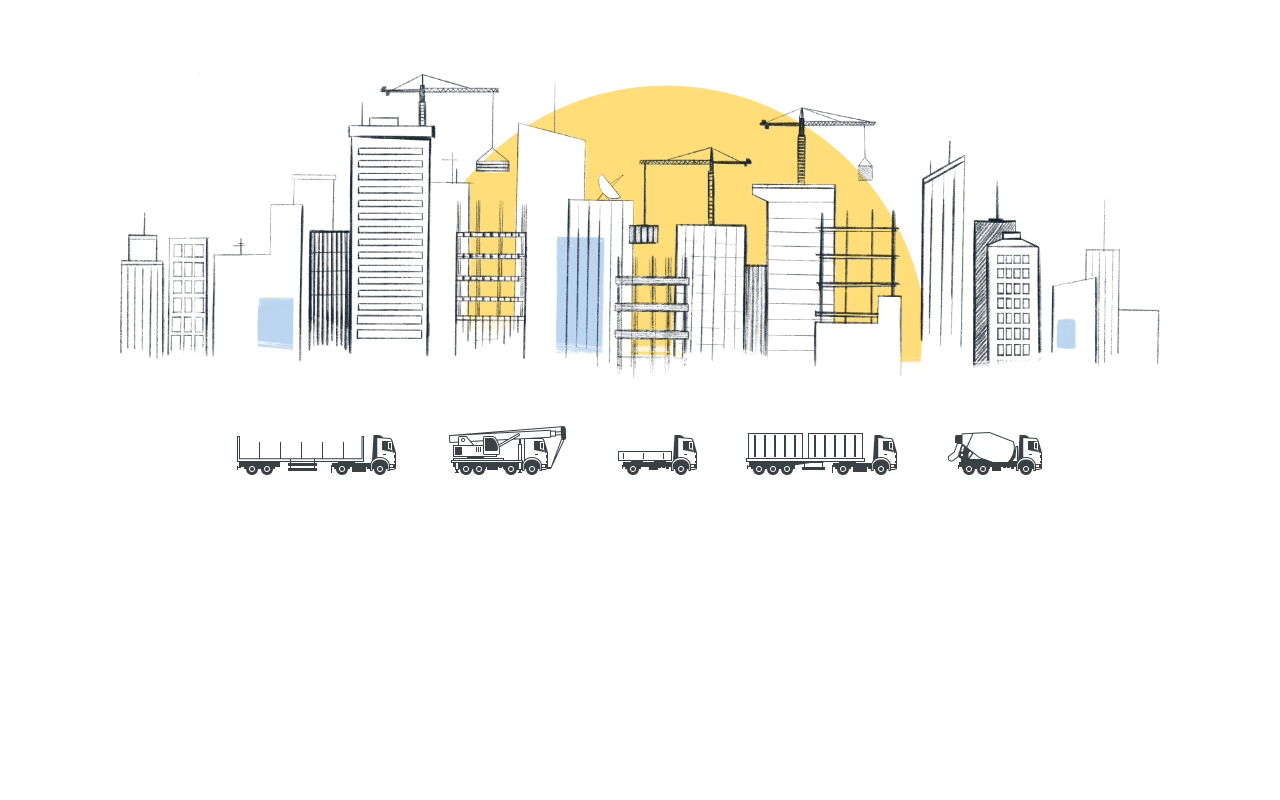
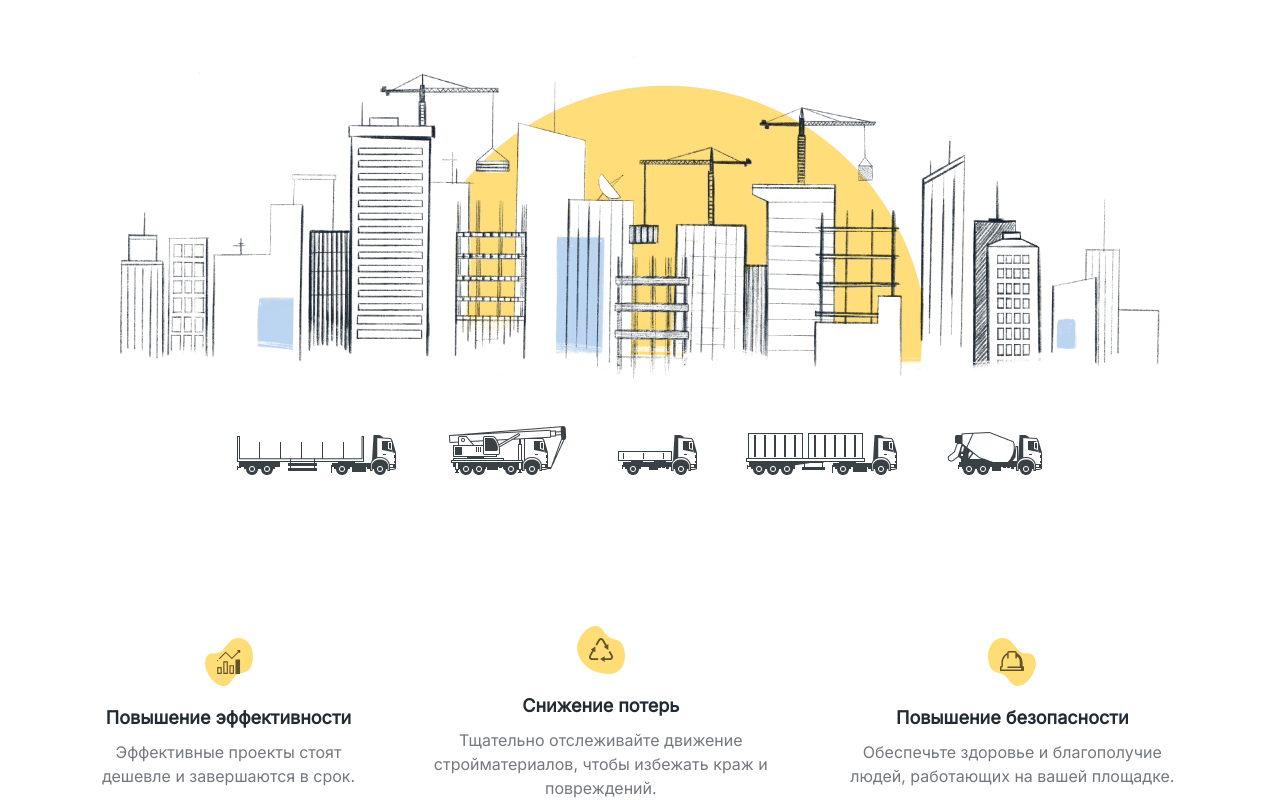
Before and after one commit to stavbers/building-control__lending, a website: page app/index.html in a window 1280 px wide. Shown: the part 406-1206 px from the top of the page. Before the commit the page ends 1032 px from the top, so only its background shows below. Drawn offline with Linux system fonts and the light colour scheme.

Commit message:
add advantage block - htmls, scss, img

```diff
--- a/app/index.html
+++ b/app/index.html
@@ -64,6 +64,29 @@
     </picture>
   </div>
 </section>
+      <div class="advantage">
+  <div class="container">
+    <div class="advantage__wrp">
+      <div class="advantage__item">
+        <img loading="lazy" src="img/svg/advantage1.svg" class="advantage__image" alt="advantage pics">
+        <h3 class="advantage__item-title">Повышение эффективности</h3>
+        <div class="advantage__descr">Эффективные проекты стоят дешевле
+          и завершаются в срок.</div>
+      </div>
+      <div class="advantage__item">
+        <img loading="lazy" src="img/svg/advantage2.svg" class="advantage__image" alt="advantage pics">
+        <h3 class="advantage__item-title">Снижение потерь</h3>
+        <div class="advantage__descr">Тщательно отслеживайте движение стройматериалов, чтобы избежать краж и
+          повреждений.</div>
+      </div>
+      <div class="advantage__item">
+        <img loading="lazy" src="img/svg/advantage3.svg" class="advantage__image" alt="advantage pics">
+        <h3 class="advantage__item-title">Повышение безопасности</h3>
+        <div class="advantage__descr">Обеспечьте здоровье и благополучие людей, работающих на вашей площадке.</div>
+      </div>
+    </div>
+  </div>
+</div>
     </main>
 
     <footer class="footer">
--- /dev/null
+++ b/src/scss/components/_advantage.scss
@@ -0,0 +1,40 @@
+.advantage {
+
+  &__wrp {
+    display: flex;
+    justify-content: center;
+    align-items: center;
+  }
+
+  &__item {
+    text-align: center;
+    margin-right: 40px;
+    &:last-child {
+      margin-right: 0px;
+    }
+  }
+
+  &__image {
+    display: block;
+    width: 48px;
+    height: 48px;
+    margin: 0 auto;
+    margin-bottom: 20px;
+  }
+
+  &__item-title {
+    @include mp0;
+    margin-bottom: 10px;
+    font-size: 18px;
+    line-height: 24px;
+    color: $titleColor;
+  }
+
+  &__descr {
+    font-size: 16px;
+    line-height: 24px;
+    color: $textColor;
+  }
+}
+.container {
+}
--- a/src/scss/main.scss
+++ b/src/scss/main.scss
@@ -7,3 +7,4 @@
 // подключения компонентов страницы
 @import "./components/header";
 @import "./components/screen1";
+@import "./components/advantage";
```
Also changed, not shown: src/index.html (+1 -0 lines), src/partials/advantage.html (added, +23 -0 lines), app/css/main.css, app/img/svg/advantage1.svg (added), app/img/svg/advantage2.svg (added), app/img/svg/advantage3.svg (added), src/img/svg/advantage1.svg (added), src/img/svg/advantage2.svg (added), src/img/svg/advantage3.svg (added), 1 other file.
